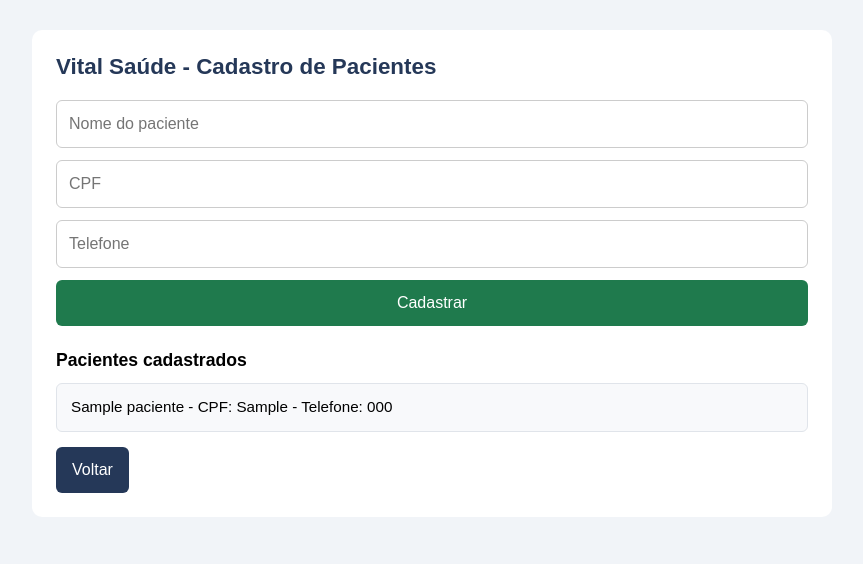
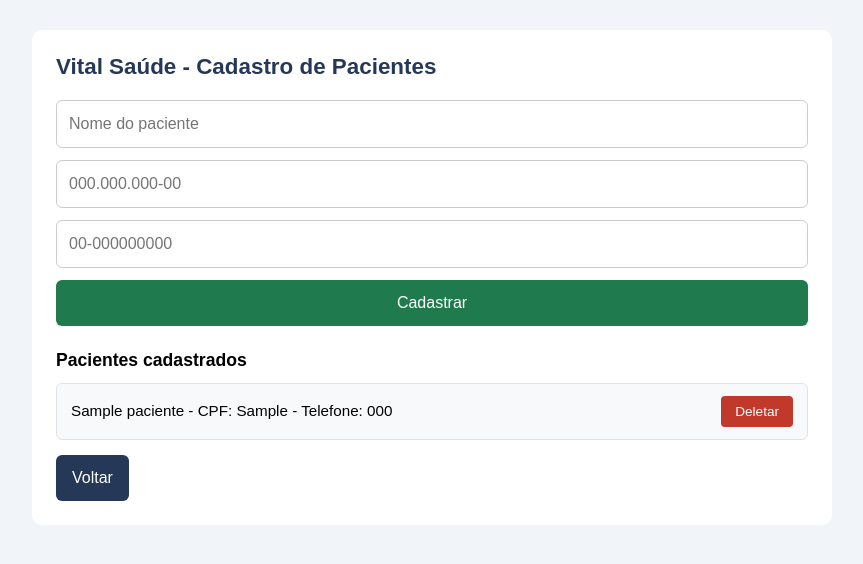
Before and after one commit to biancasouz/projeto-integrador-poc, a Flask app: page /pacientes in a window 1280 px wide. Shown: the top 564 px of the page, without its empty margins (208-1071 px from the left). Run offline with Flask 3, Linux system fonts and the light colour scheme; tables that the repository leaves empty hold one stand-in row (values such as "Sample post").

Commit message:
Update pacientes.html

```diff
--- a/templates/pacientes.html
+++ b/templates/pacientes.html
@@ -2,6 +2,7 @@
 <html lang="pt-br">
 <head>
     <meta charset="UTF-8">
+    <meta name="viewport" content="width=device-width, initial-scale=1.0">
     <title>Pacientes</title>
     <link rel="stylesheet" href="/static/style.css">
 </head>
@@ -10,9 +11,9 @@
         <h1>Vital Saúde - Cadastro de Pacientes</h1>
 
         <form method="POST">
-            <input type="text" name="nome" placeholder="Nome do paciente" required>
-            <input type="text" name="cpf" placeholder="CPF" required>
-            <input type="text" name="telefone" placeholder="Telefone" required>
+            <input type="text" name="nome" id="nome" placeholder="Nome do paciente" required>
+            <input type="text" name="cpf" id="cpf" placeholder="000.000.000-00" maxlength="14" required>
+            <input type="text" name="telefone" id="telefone" placeholder="00-000000000" maxlength="12" required>
             <button type="submit">Cadastrar</button>
         </form>
 
@@ -20,11 +21,47 @@
 
         <ul>
             {% for paciente in pacientes %}
-                <li>{{ paciente.nome }} - CPF: {{ paciente.cpf }} - Telefone: {{ paciente.telefone }}</li>
+                <li>
+                    {{ paciente.nome }} - CPF: {{ paciente.cpf }} - Telefone: {{ paciente.telefone }}
+                    <form method="POST" action="/pacientes/deletar/{{ paciente.cpf }}" style="display:inline;">
+                        <button type="submit" class="btn-deletar">Deletar</button>
+                    </form>
+                </li>
             {% endfor %}
         </ul>
 
         <a href="/">Voltar</a>
     </div>
+
+    <script>
+        const nomeInput = document.getElementById("nome");
+        nomeInput.addEventListener("input", function () {
+            this.value = this.value.replace(/[^a-zA-ZÀ-ÿ\s]/g, "");
+        });
+
+        const cpfInput = document.getElementById("cpf");
+        cpfInput.addEventListener("input", function () {
+            let digits = this.value.replace(/\D/g, "").slice(0, 11);
+            if (digits.length <= 3) {
+                this.value = digits;
+            } else if (digits.length <= 6) {
+                this.value = digits.slice(0, 3) + "." + digits.slice(3);
+            } else if (digits.length <= 9) {
+                this.value = digits.slice(0, 3) + "." + digits.slice(3, 6) + "." + digits.slice(6);
+            } else {
+                this.value = digits.slice(0, 3) + "." + digits.slice(3, 6) + "." + digits.slice(6, 9) + "-" + digits.slice(9);
+            }
+        });
+
+        const telefoneInput = document.getElementById("telefone");
+        telefoneInput.addEventListener("input", function () {
+            let digits = this.value.replace(/\D/g, "").slice(0, 11);
+            if (digits.length <= 2) {
+                this.value = digits;
+            } else {
+                this.value = digits.slice(0, 2) + "-" + digits.slice(2);
+            }
+        });
+    </script>
 </body>
 </html>
```
